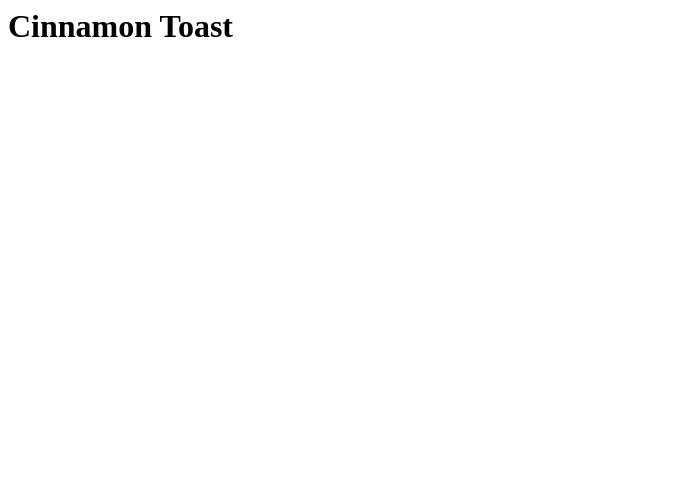
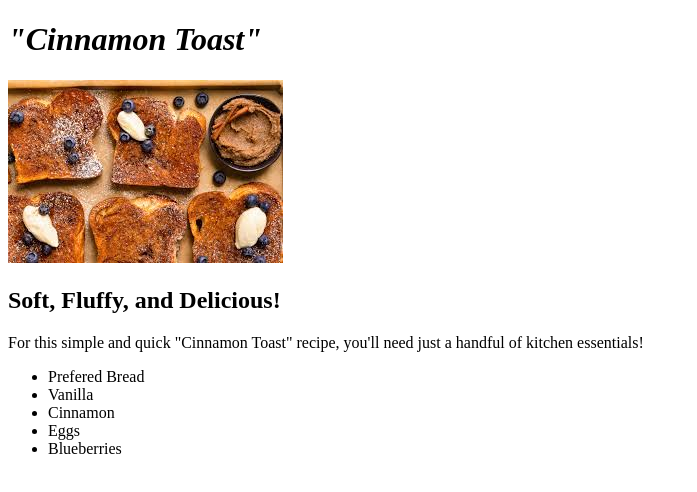
Before and after one commit to NayrF/odin-recipes, a plain HTML site: page recipes/cinatoast.html in a window 1280 px wide. Shown: the whole page, without its empty margins (0-697 px from the left). Drawn offline with Linux system fonts and the light colour scheme.

Commit message:
Display list of ul ingredients and toast

```diff
--- a/recipes/cinatoast.html
+++ b/recipes/cinatoast.html
@@ -1 +1,21 @@
-<h1>Cinnamon Toast</h1>
+<!DOCTYPE html>
+<html lang="en">
+<head>
+    <meta charset="UTF-8">
+    <meta http-equiv="X-UA-Compatible" content="IE=edge">
+    <meta name="viewport" content="width=device-width, initial-scale=1.0">
+    <title>Odin Recipes</title>
+</head>
+<body>
+    <h1><strong><em>"Cinnamon Toast"</em></strong></h1>
+    <img src="../images/ctoast.jpeg" alt="Cinnamon Toast">
+    <h2><strong>Soft, Fluffy, and Delicious!</strong></h2>
+    <p>For this simple and quick "Cinnamon Toast" recipe, you'll need just a handful of kitchen essentials!</p>
+    <p><ul><li>Prefered Bread</li>
+        <li>Vanilla</li>
+        <li>Cinnamon</li>
+        <li>Eggs</li>
+        <li>Blueberries</li>
+    </ul></p>
+</body>
+</html>
```
Also changed, not shown: index.html (+1 -0 lines), images/ctoast.jpeg (added).
